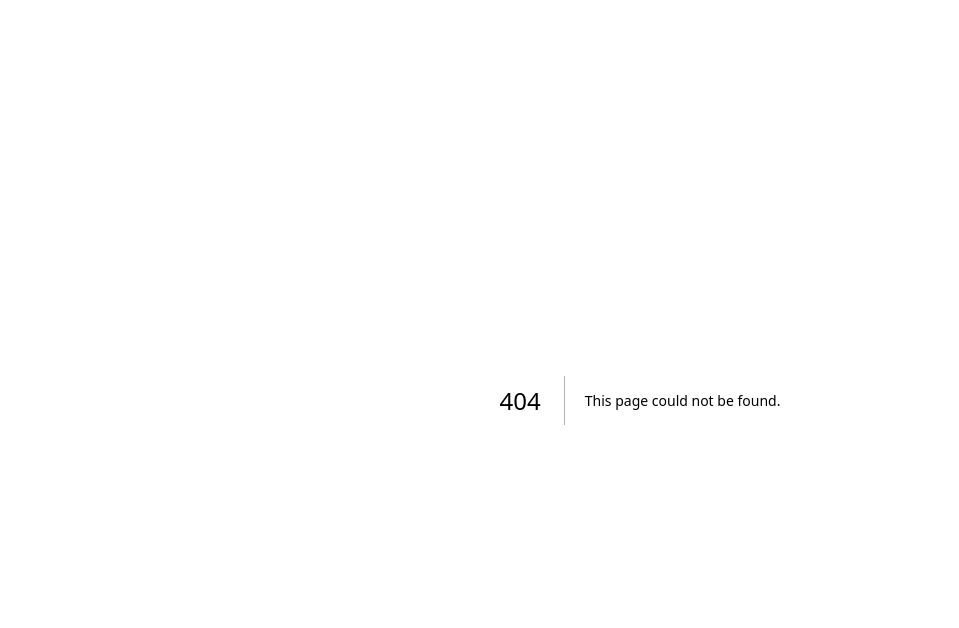
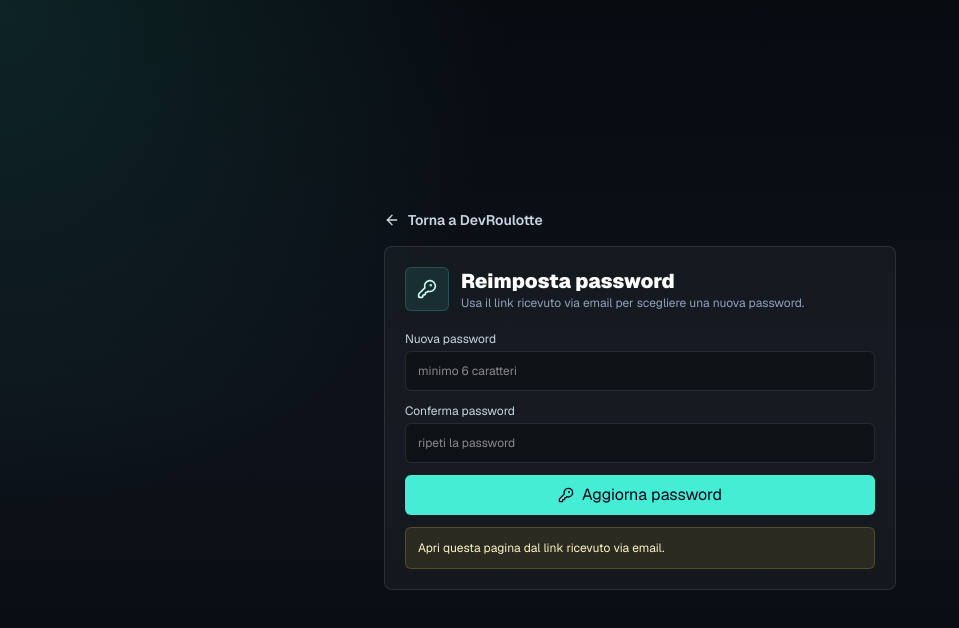
Before and after one commit to mikeminer/DevRoulotte, a Next.js app: page /reset-password in a window 1280 px wide. Before the commit this address had no page. Shown: the top 628 px of the page, without its empty margins (0-959 px from the left). Built offline with nearby package versions, Linux system fonts and the light colour scheme; no server answers.

Commit message:
Add password reset flow

```diff
--- /dev/null
+++ b/src/app/reset-password/page.tsx
@@ -0,0 +1,10 @@
+import type { Metadata } from "next";
+import { ResetPasswordPanel } from "@/components/reset-password-panel";
+
+export const metadata: Metadata = {
+  title: "Reimposta password | DevRoulotte",
+};
+
+export default function ResetPasswordPage() {
+  return <ResetPasswordPanel />;
+}
--- a/src/components/auth-panel.tsx
+++ b/src/components/auth-panel.tsx
@@ -1,7 +1,7 @@
 "use client";
 
 import { FormEvent, useEffect, useMemo, useState } from "react";
-import { LogIn, LogOut, Mail, UserPlus } from "lucide-react";
+import { KeyRound, LogIn, LogOut, Mail, UserPlus } from "lucide-react";
 import type { Session } from "@supabase/supabase-js";
 import { getSupabaseBrowserClient } from "@/lib/supabase/client";
 
@@ -48,6 +48,32 @@ export function AuthPanel() {
     }
   }
 
+  async function requestPasswordReset() {
+    if (!supabase) {
+      setMessage("Configura Supabase per abilitare il reset password.");
+      return;
+    }
+
+    const normalizedEmail = email.trim();
+    if (!normalizedEmail) {
+      setMessage("Inserisci la tua email per ricevere il link di reset.");
+      return;
+    }
+
+    const { error } = await supabase.auth.resetPasswordForEmail(
+      normalizedEmail,
+      {
+        redirectTo: `${window.location.origin}/reset-password`,
+      },
+    );
+
+    if (error) {
+      setMessage(error.message);
+    } else {
+      setMessage("Link di reset inviato. Controlla la tua email.");
+    }
+  }
+
   async function handleAuth(event: FormEvent<HTMLFormElement>) {
     event.preventDefault();
     await authenticate("in");
@@ -88,6 +114,7 @@ export function AuthPanel() {
               onChange={(event) => setEmail(event.target.value)}
               type="email"
               placeholder="tu@email.it"
+              autoComplete="username"
             />
           </label>
           <label className="grid gap-1 text-xs text-slate-300">
@@ -99,6 +126,7 @@ export function AuthPanel() {
               type="password"
               minLength={6}
               placeholder="minimo 6 caratteri"
+              autoComplete="current-password"
             />
           </label>
           <div className="grid grid-cols-2 gap-2">
@@ -118,6 +146,14 @@ export function AuthPanel() {
               Registrati
             </button>
           </div>
+          <button
+            type="button"
+            onClick={requestPasswordReset}
+            className="inline-flex h-9 items-center justify-center gap-2 rounded-md border border-white/10 px-3 text-xs font-semibold text-slate-300 hover:bg-white/10 hover:text-white"
+          >
+            <KeyRound className="h-4 w-4" />
+            Password dimenticata?
+          </button>
         </form>
       ) : (
         <div className="flex items-center gap-2 rounded-md border border-teal-300/20 bg-teal-300/10 px-3 py-2 text-sm text-teal-100">
--- /dev/null
+++ b/src/components/reset-password-panel.tsx
@@ -0,0 +1,185 @@
+"use client";
+
+import Link from "next/link";
+import { FormEvent, useEffect, useMemo, useState } from "react";
+import { ArrowLeft, CheckCircle2, KeyRound, Loader2 } from "lucide-react";
+import { getSupabaseBrowserClient } from "@/lib/supabase/client";
+
+type SaveState = "idle" | "saving" | "success";
+
+export function ResetPasswordPanel() {
+  const supabase = useMemo(() => getSupabaseBrowserClient(), []);
+  const [password, setPassword] = useState("");
+  const [confirmPassword, setConfirmPassword] = useState("");
+  const [userEmail, setUserEmail] = useState("");
+  const [hasRecoverySession, setHasRecoverySession] = useState(false);
+  const [message, setMessage] = useState(
+    supabase ? "" : "Configura Supabase per abilitare il reset password.",
+  );
+  const [saveState, setSaveState] = useState<SaveState>("idle");
+
+  useEffect(() => {
+    if (!supabase) {
+      return;
+    }
+
+    supabase.auth.getSession().then(({ data }) => {
+      setHasRecoverySession(Boolean(data.session));
+      setUserEmail(data.session?.user.email ?? "");
+      if (!data.session) {
+        setMessage("Apri questa pagina dal link ricevuto via email.");
+      }
+    });
+
+    const {
+      data: { subscription },
+    } = supabase.auth.onAuthStateChange((event, session) => {
+      if (event === "PASSWORD_RECOVERY" || session) {
+        setHasRecoverySession(Boolean(session));
+        setUserEmail(session?.user.email ?? "");
+        if (session) {
+          setMessage("");
+        }
+      }
+    });
+
+    return () => subscription.unsubscribe();
+  }, [supabase]);
+
+  async function updatePassword(event: FormEvent<HTMLFormElement>) {
+    event.preventDefault();
+
+    if (!supabase) {
+      setMessage("Configura Supabase per abilitare il reset password.");
+      return;
+    }
+
+    if (!hasRecoverySession) {
+      setMessage("Apri questa pagina dal link ricevuto via email.");
+      return;
+    }
+
+    if (password.length < 6) {
+      setMessage("La password deve avere almeno 6 caratteri.");
+      return;
+    }
+
+    if (password !== confirmPassword) {
+      setMessage("Le password non coincidono.");
+      return;
+    }
+
+    setSaveState("saving");
+    setMessage("");
+    const { error } = await supabase.auth.updateUser({ password });
+
+    if (error) {
+      setSaveState("idle");
+      setMessage(error.message);
+      return;
+    }
+
+    await supabase.auth.signOut();
+    setPassword("");
+    setConfirmPassword("");
+    setSaveState("success");
+    setMessage("Password aggiornata. Ora puoi effettuare il login.");
+  }
+
+  return (
+    <main className="min-h-screen bg-[radial-gradient(circle_at_top_left,rgba(45,212,191,0.12),transparent_34%),linear-gradient(180deg,#080b10_0%,#0d121a_50%,#080b10_100%)] px-4 py-6 text-white sm:px-6 lg:px-8">
+      <div className="mx-auto grid min-h-[calc(100vh-3rem)] max-w-lg content-center gap-4">
+        <Link
+          href="/"
+          className="inline-flex w-fit items-center gap-2 text-sm font-semibold text-slate-300 hover:text-white"
+        >
+          <ArrowLeft className="h-4 w-4" />
+          Torna a DevRoulotte
+        </Link>
+
+        <section className="rounded-lg border border-white/10 bg-white/[0.04] p-5">
+          <div className="mb-5 flex items-center gap-3">
+            <div className="flex h-11 w-11 items-center justify-center rounded-md border border-teal-300/20 bg-teal-300/10 text-teal-100">
+              {saveState === "success" ? (
+                <CheckCircle2 className="h-5 w-5" />
+              ) : (
+                <KeyRound className="h-5 w-5" />
+              )}
+            </div>
+            <div>
+              <h1 className="text-xl font-black tracking-normal">
+                Reimposta password
+              </h1>
+              <p className="text-xs text-slate-400">
+                Usa il link ricevuto via email per scegliere una nuova password.
+              </p>
+            </div>
+          </div>
+
+          {saveState === "success" ? (
+            <Link
+              href="/"
+              className="inline-flex h-10 w-full items-center justify-center rounded-md bg-teal-300 px-3 text-sm font-semibold text-slate-950 hover:bg-teal-200"
+            >
+              Vai al login
+            </Link>
+          ) : (
+            <form className="grid gap-3" onSubmit={updatePassword}>
+              <input
+                className="sr-only"
+                type="email"
+                autoComplete="username"
+                value={userEmail}
+                readOnly
+                tabIndex={-1}
+                aria-hidden="true"
+              />
+              <label className="grid gap-1 text-xs text-slate-300">
+                Nuova password
+                <input
+                  className="h-10 rounded-md border border-white/10 bg-black/30 px-3 text-sm text-white outline-none ring-teal-300/30 focus:ring-2"
+                  value={password}
+                  onChange={(event) => setPassword(event.target.value)}
+                  type="password"
+                  minLength={6}
+                  placeholder="minimo 6 caratteri"
+                  autoComplete="new-password"
+                />
+              </label>
+              <label className="grid gap-1 text-xs text-slate-300">
+                Conferma password
+                <input
+                  className="h-10 rounded-md border border-white/10 bg-black/30 px-3 text-sm text-white outline-none ring-teal-300/30 focus:ring-2"
+                  value={confirmPassword}
+                  onChange={(event) => setConfirmPassword(event.target.value)}
+                  type="password"
+                  minLength={6}
+                  placeholder="ripeti la password"
+                  autoComplete="new-password"
+                />
+              </label>
+              <button
+                type="submit"
+                disabled={saveState === "saving"}
+                className="inline-flex h-10 items-center justify-center gap-2 rounded-md bg-teal-300 px-3 text-sm font-semibold text-slate-950 hover:bg-teal-200 disabled:cursor-not-allowed disabled:opacity-60"
+              >
+                {saveState === "saving" ? (
+                  <Loader2 className="h-4 w-4 animate-spin" />
+                ) : (
+                  <KeyRound className="h-4 w-4" />
+                )}
+                Aggiorna password
+              </button>
+            </form>
+          )}
+
+          {message ? (
+            <p className="mt-3 rounded-md border border-amber-300/20 bg-amber-300/10 p-3 text-xs text-amber-100">
+              {message}
+            </p>
+          ) : null}
+        </section>
+      </div>
+    </main>
+  );
+}
```
Also changed, not shown: 2 other files (tests, documents, lock files or other folders).
